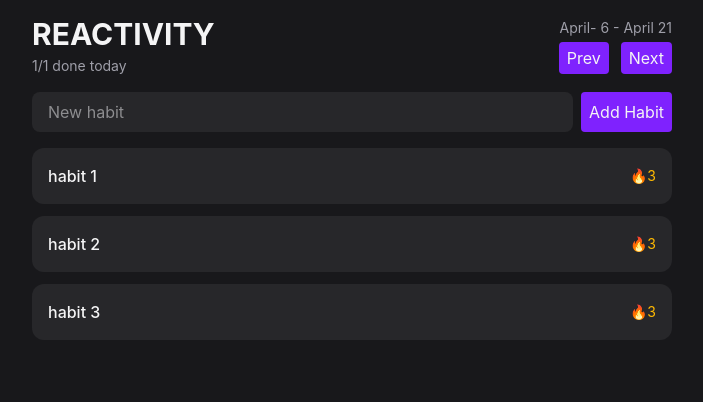
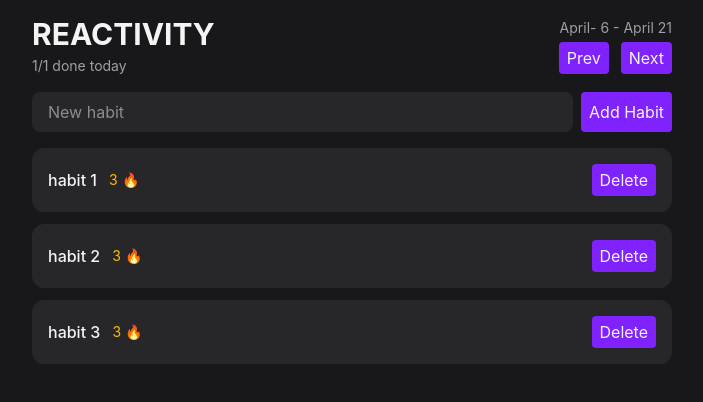
Before and after one commit to clara-cdp/Reactivity, a React (Vite) app: page / in a window 1280 px wide. Shown: the top 402 px of the page, without its empty margins (288-991 px from the left). Built offline with nearby package versions, Linux system fonts and the light colour scheme.

Commit message:
added delete button

```diff
--- a/src/components/HabitItem.tsx
+++ b/src/components/HabitItem.tsx
@@ -1,3 +1,5 @@
+import { Button } from "./Button"
+
 type HabitItemProps = {
     habit: { id:number; name:string}
 }
@@ -6,8 +8,11 @@ export function HabitItem({ habit }: HabitItemProps) {
     return (
         <div className="rounded-xl bg-zinc-800 p-4 flex flex-col gap-3">
             <div className="flex items-center justify-between">
-                <span className="font-medium">{habit.name}</span>
-                <span className="text-sm text-amber-400">🔥3</span>
+                <div className="flex gap-3 items-center">
+                    <span className="font-medium">{habit.name}</span>
+                    <span className="text-sm text-amber-400">3 🔥</span>
+                </div>
+                <Button>Delete</Button>
             </div>
         </div>
     )
```
